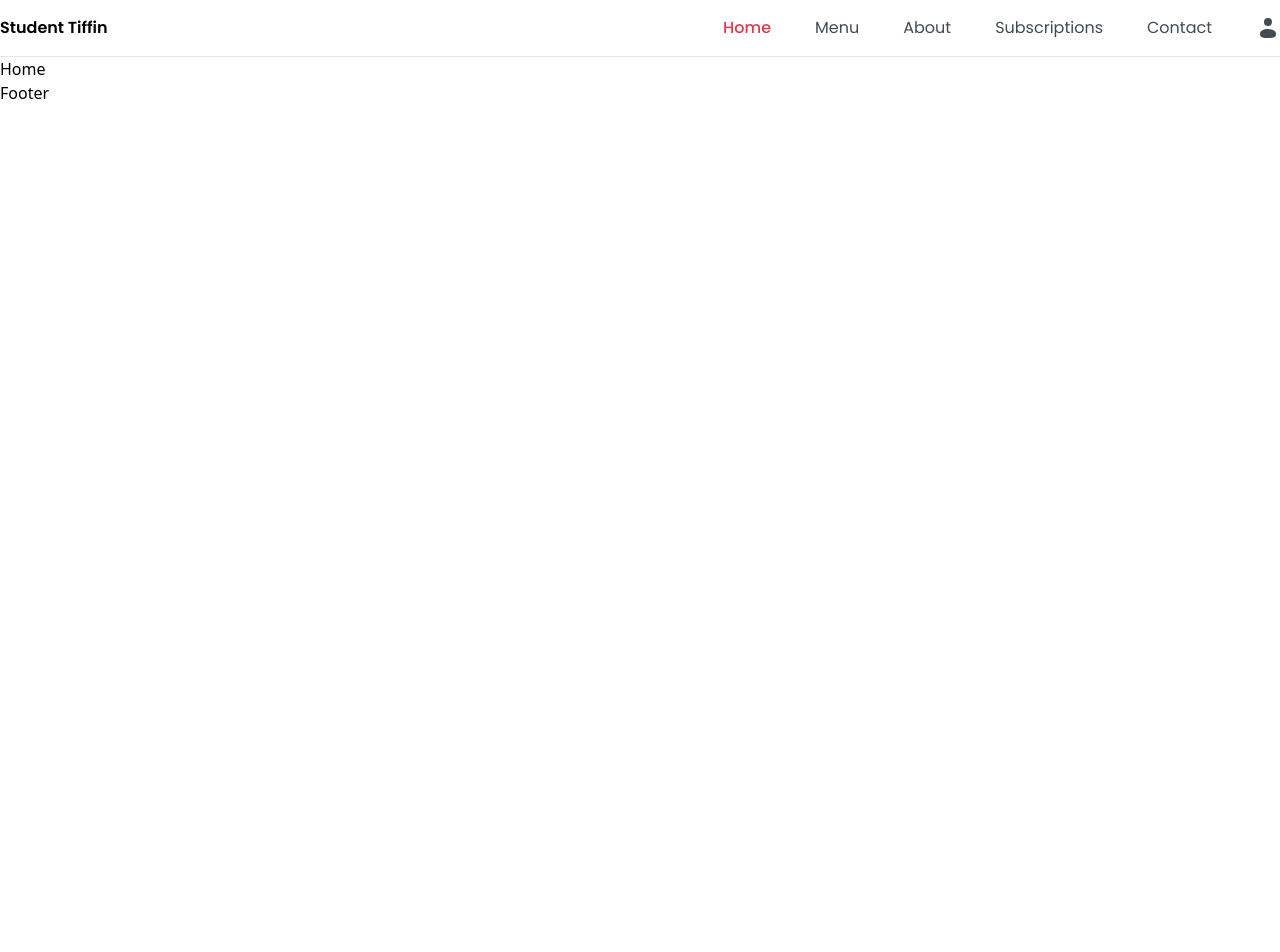
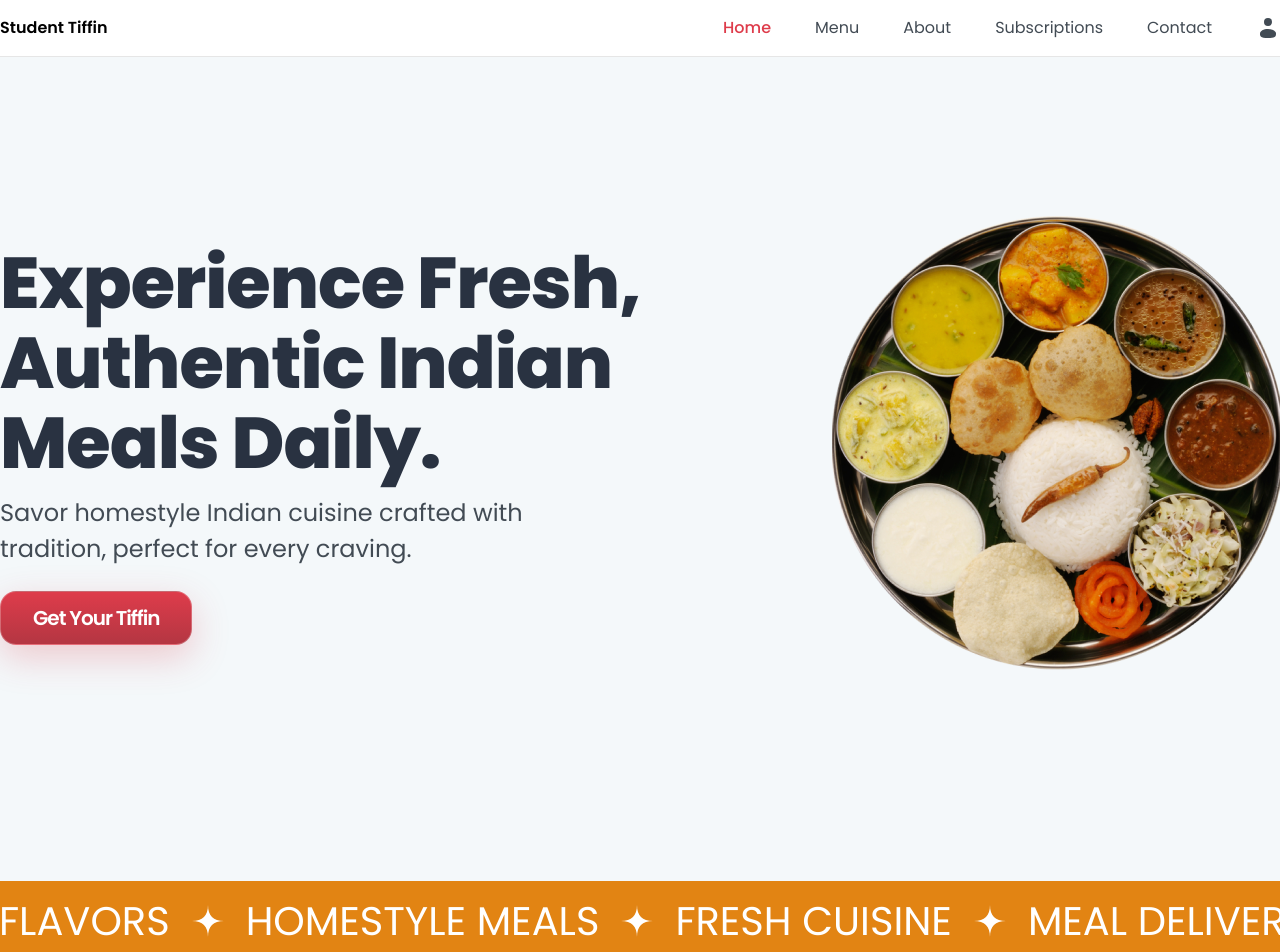
Before and after one commit to rahulsd380/Student-Tiffin-Client, a React (Vite) app: page / in a window 1280 px wide. Shown: the top 952 px of the page. Before the commit the page ends 800 px from the top, so only its background shows below. Built offline with nearby package versions, Linux system fonts and the light colour scheme.

Commit message:
Added scrolling logos

```diff
--- a/package.json
+++ b/package.json
@@ -12,6 +12,7 @@
   "dependencies": {
     "react": "^18.3.1",
     "react-dom": "^18.3.1",
+    "react-fast-marquee": "^1.6.5",
     "react-hook-form": "^7.53.1",
     "react-router-dom": "^6.27.0",
     "sooner": "^1.1.4"
--- a/src/assets/index.ts
+++ b/src/assets/index.ts
@@ -9,7 +9,7 @@ import star from "../assets/icons/start-shape.svg";
 
 
 // Import IMAGES here
-import heroImg from "../assets/icons/subscription.svg";
+import heroImg from "../assets/images/hero-img.png";
 
 
 export const ICONS = {
--- a/src/components/HomePageComponents/Hero/Hero.tsx
+++ b/src/components/HomePageComponents/Hero/Hero.tsx
@@ -1,11 +1,33 @@
-
+import { IMAGES } from "../../../assets";
+import Container from "../../Shared/Container/Container";
 
 const Hero = () => {
-    return (
-        <div>
-            Hero
+  return (
+    <div className="bg-[#F4F8FA]">
+      <Container>
+        <div className="font-Poppins flex items-center gap-5 pt-[150px] pb-[200px]">
+          <div>
+            <h1 className="text-[#293241] text-[72px] font-extrabold leading-[80px] -tracking-[1px]">
+              Experience Fresh, Authentic Indian Meals Daily.
+            </h1>
+
+            <p className="text-[#424B54] text-2xl leading-9 max-w-[549px] mt-3">
+              Savor homestyle Indian cuisine crafted with tradition, perfect for
+              every craving.
+            </p>
+
+            <button className="px-8 py-4 text-white bg-primary-gradient shadow-custom-shadow border border-white-opacity-25 rounded-2xl text-xl leading-5 font-semibold tracking-tighter mt-6">Get Your Tiffin</button>
+          </div>
+
+          <img
+            src={IMAGES.heroImg}
+            alt="dish-image"
+            className="max-w-[448px] max-h-[474px]"
+          />
         </div>
-    );
+      </Container>
+    </div>
+  );
 };
 
 export default Hero;
--- /dev/null
+++ b/src/components/HomePageComponents/Hero/Logos.tsx
@@ -0,0 +1,35 @@
+import Marquee from "react-fast-marquee";
+import { ICONS } from "../../../assets";
+
+const Logos = () => {
+  const companyNames = [
+    "Authentic Flavors",
+    "Homestyle Meals",
+    "Fresh Cuisine",
+    "Meal Delivery",
+    "Cookie",
+    "Indian Cuisine",
+  ];
+
+  return (
+    <div className="bg-[#E28413] py-3 font-Poppins">
+      <Marquee>
+        <div className="flex items-center gap-[22px]">
+          {companyNames.map((name, index) => (
+            <div className="flex items-center gap-[22px]">
+              <img src={ICONS.star} alt="star-icon" className="size-8" />
+              <h1
+                key={index}
+                className="text-white text-[40px] leading-[56px] uppercase"
+              >
+                {name}
+              </h1>
+            </div>
+          ))}
+        </div>
+      </Marquee>
+    </div>
+  );
+};
+
+export default Logos;
--- a/src/components/Shared/Navbar/Navbar.tsx
+++ b/src/components/Shared/Navbar/Navbar.tsx
@@ -2,34 +2,19 @@ import { Link, useLocation } from "react-router-dom";
 import Container from "../Container/Container";
 import { ICONS } from "../../../assets";
 import { useEffect, useRef, useState } from "react";
-import { navLinks } from "./navlinks";
+import { dropdownLinks, navLinks } from "./navlinks";
 
 const Navbar = () => {
   const location = useLocation();
   const [open, setOpen] = useState(false);
-  const dropDownRef = useRef(null);
-
-  const dropdownLinks = [
-    {
-      label: "Profile",
-      path: "/",
-      icon: ICONS.user,
-    },
-    {
-      label: "Recent Orders",
-      path: "/",
-      icon: ICONS.recentOrders,
-    },
-    {
-      label: "Subscription",
-      path: "/",
-      icon: ICONS.subscription,
-    },
-  ];
+  const dropDownRef = useRef<HTMLDivElement | null>(null);
 
   useEffect(() => {
-    const close = (e) => {
-      if (dropDownRef.current && !dropDownRef.current.contains(e.target)) {
+    const close = (e: MouseEvent) => {
+      if (
+        dropDownRef.current &&
+        !dropDownRef.current.contains(e.target as Node)
+      ) {
         setOpen(false);
       }
     };
--- a/src/components/Shared/Navbar/navlinks.ts
+++ b/src/components/Shared/Navbar/navlinks.ts
@@ -1,3 +1,5 @@
+import { ICONS } from "../../../assets";
+
 export const navLinks = [
     { label: "Home", path: "/" },
     { label: "Menu", path: "/menu" },
@@ -5,3 +7,21 @@ export const navLinks = [
     { label: "Subscriptions", path: "/subscriptions" },
     { label: "Contact", path: "/contact" },
   ];
+
+  export const dropdownLinks = [
+    {
+      label: "Profile",
+      path: "/",
+      icon: ICONS.user,
+    },
+    {
+      label: "Recent Orders",
+      path: "/",
+      icon: ICONS.recentOrders,
+    },
+    {
+      label: "Subscription",
+      path: "/",
+      icon: ICONS.subscription,
+    },
+  ];
--- a/src/pages/Home/Home.tsx
+++ b/src/pages/Home/Home.tsx
@@ -1,8 +1,11 @@
+import Hero from "../../components/HomePageComponents/Hero/Hero";
+import Logos from "../../components/HomePageComponents/Hero/Logos";
 
 const Home = () => {
     return (
         <div>
-            Home
+            <Hero/>
+            <Logos/>
         </div>
     );
 };
--- a/tailwind.config.js
+++ b/tailwind.config.js
@@ -9,6 +9,15 @@ export default {
       fontFamily: {
         Poppins: ["Poppins", "sans-serif"],
       },
+      backgroundImage: {
+        'primary-gradient': 'linear-gradient(180deg, #DE3C4B 0%, #B43642 100%)',
+      },
+      boxShadow: {
+        'custom-shadow': '0px 12px 36px 0px rgba(218, 59, 74, 0.25)',
+      },
+      borderColor: {
+        'white-opacity-25': 'rgba(255, 255, 255, 0.25)',
+      },
     },
   },
   plugins: [],
```
Also changed, not shown: 1 other file (tests, documents, lock files or other folders).
